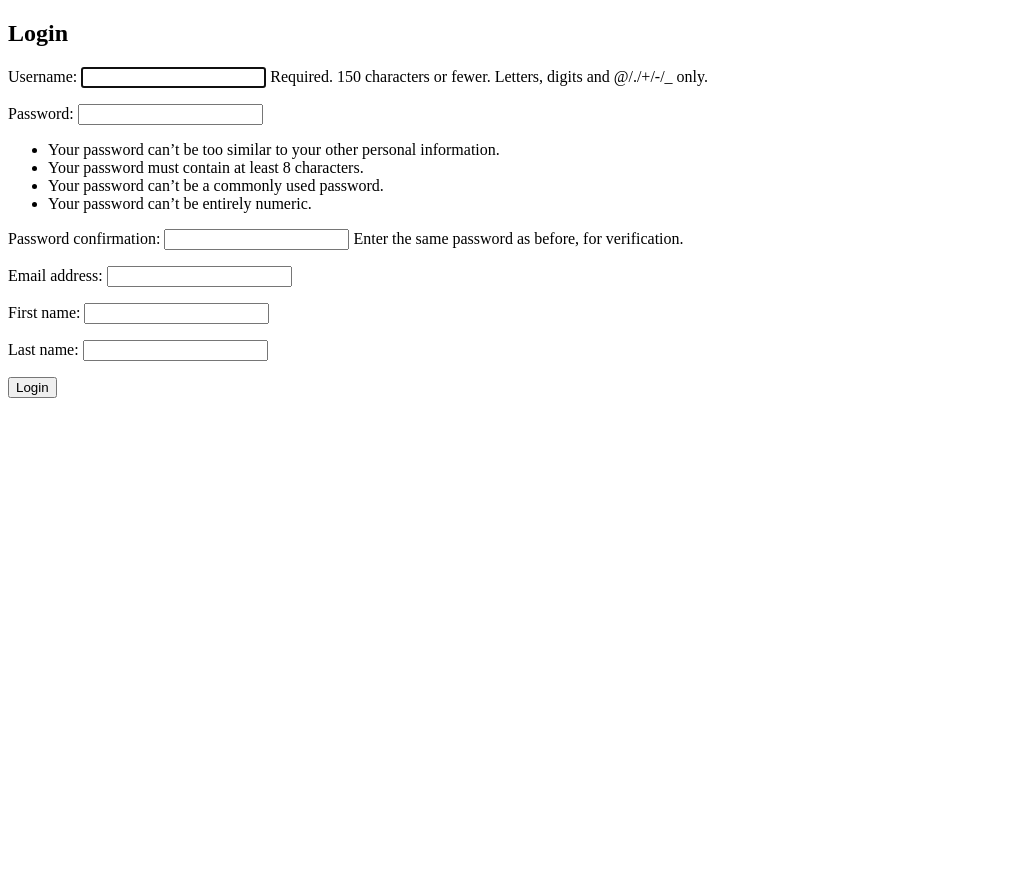
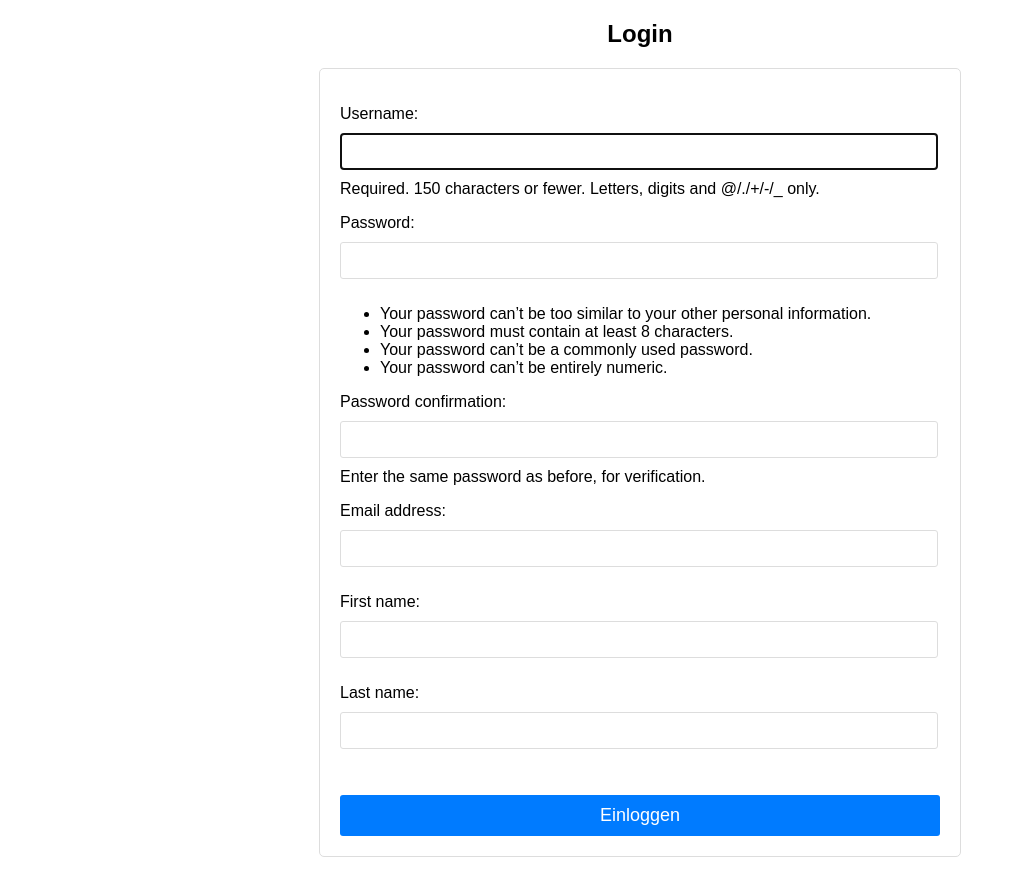
Before and after one commit to eckesru/Quiz-Web-App, a Django app: template Login/templates/login.html in a window 1280 px wide. Shown: the whole page, without its empty margins (0-1016 px from the left). Before the commit the page ends 398 px from the top, so only its background shows below. Run offline with Django 4.2, Linux system fonts and the light colour scheme; the template is opened without the code that fills it: values that come from a table or form of the project are taken from there, others are empty.

Commit message:
Übernahme Login Html

```diff
--- a/Login/templates/login.html
+++ b/Login/templates/login.html
@@ -1,17 +1,19 @@
 <!DOCTYPE html>
-<html lang="en">
+<html lang="de">
 <head>
     <meta charset="UTF-8">
-    <meta http-equiv="X-UA-Compatible" content="IE=edge">
     <meta name="viewport" content="width=device-width, initial-scale=1.0">
+    <link rel="stylesheet" href="styles.css">
     <title>Login</title>
 </head>
 <body>
     <h2>Login</h2>
-    <form method="post">
+    <form method="post" id="loginFormular">
         {% csrf_token %}
         {{ form.as_p }}
-        <button type="submit">Login</button>
+        <button type="submit"id="einloggenButton">Einloggen</button>
+        <div id="fehlermeldung" class="meldung"></div>
+        <div id="erfolgsmeldung" class="meldung"></div>
     </form>
 </body>
 </html>
--- a/header.js
+++ b/header.js
@@ -10,7 +10,7 @@ document.addEventListener("DOMContentLoaded", function () {
       logoutButton.style.display = "block"; // Zeige die Logout-Schaltfläche
     } else {
       // Der Benutzer ist nicht angemeldet
-      loggedInStatusElement.textContent = "Nicht angemeldet";
+      window.location.href = "login.html";
       logoutButton.style.display = "none"; // Verstecke die Logout-Schaltfläche
     }
   }
```
